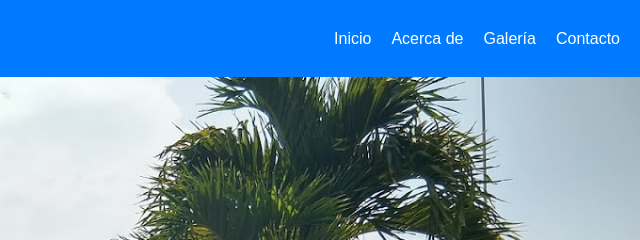
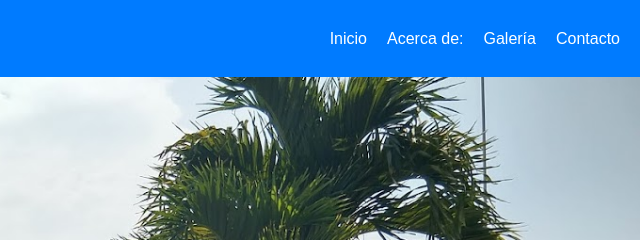
Before and after one commit to BrendaYoatzinLorenzo/semana4, a plain HTML site: page index.html in a window 1280 px wide. Shown: the top 240 px of the page, 640-1280 px from the left. Drawn offline with Linux system fonts and the light colour scheme; files whose address does not match are found by name.

Commit message:
agregar idx

```diff
--- a/index.html
+++ b/index.html
@@ -93,7 +93,7 @@
         <nav>
             <ul>
                 <li><a href="index.html">Inicio</a></li>
-                <li><a href="acercade.html">Acerca de</a></li>
+                <li><a href="acercade.html">Acerca de:</a></li>
                 <li><a href="galeria.html">Galería</a></li>
                 <li><a href="contacto.html">Contacto</a></li>
             </ul>
```
